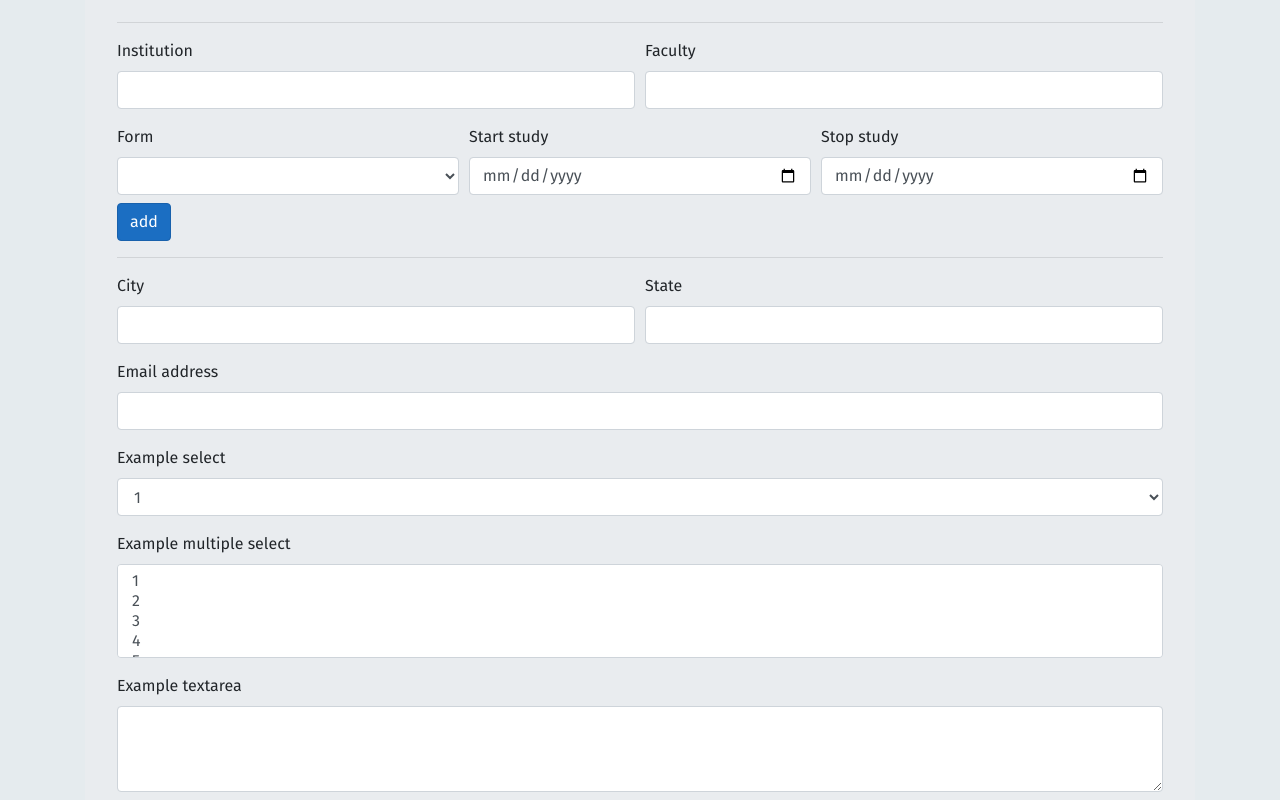
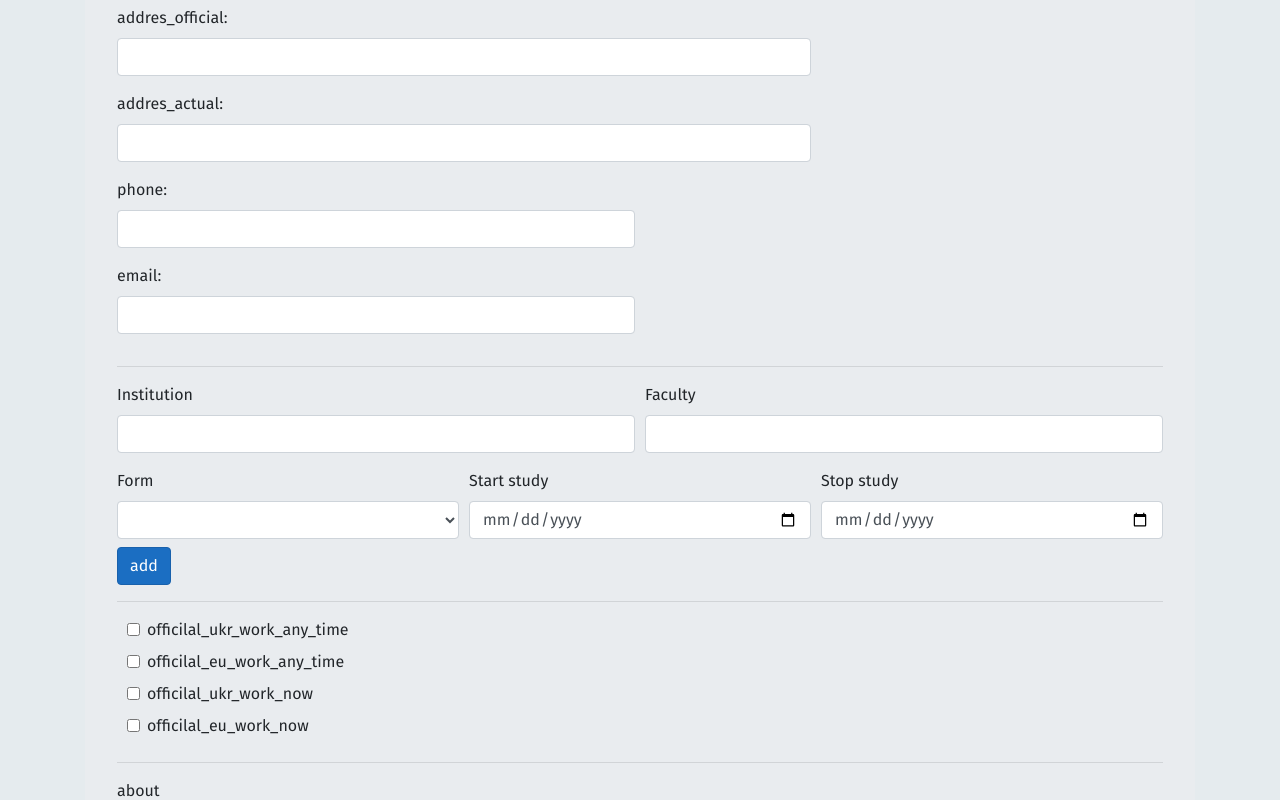
Before and after one commit to Vladi40kif/workEU, an Angular app in the folder EU_Work/ClientApp/: page /work in a window 1280 px wide. Shown: the part 480-1280 px from the top of the page. Built offline with nearby package versions, Linux system fonts and the light colour scheme; a web font is replaced by a local one.

Commit message:
work form partly end, need validation and send data to server

```diff
--- a/EU_Work/ClientApp/src/app/work/work.component.html
+++ b/EU_Work/ClientApp/src/app/work/work.component.html
@@ -24,6 +24,35 @@
       </div>
     </div>
 
+    <div class="form-row">
+      <div class="col-md-8 mb-3">
+        <label for="addres_official">addres_official:</label>
+        <input type="text" class="form-control" id="addres_official" formControlName="addres_official">
+      </div>
+    </div>
+
+    <div class="form-row">
+      <div class="col-md-8 mb-3">
+        <label for="addres_actual">addres_actual:</label>
+        <input type="text" class="form-control" id="addres_actual" formControlName="addres_actual">
+      </div>
+    </div>
+
+    <div class="form-row">
+      <div class="col-md-6 mb-3">
+        <label for="phone">phone:</label>
+        <input type="text" class="form-control" id="phone" formControlName="phone">
+      </div>
+    </div>
+
+    <div class="form-row">
+      <div class="col-md-6 mb-3">
+        <label for="email">email:</label>
+        <input type="text" class="form-control" id="email" formControlName="email">
+      </div>
+    </div>
+
+    <div>
       <div *ngFor="let i of this.service.model.Form.controls['educations']['controls']; let ind = index">
         <hr />
         <form [formGroup] = "i">
@@ -64,48 +93,45 @@
 
       <button class="btn btn-primary" (click)="this.service.addEducations()" >add</button>
       <hr />
+    </div>
 
     <div class="form-row">
-      <div class="col-md-6 mb-3">
-        <label for="validationCustom03">City</label>
-        <input type="text" class="form-control" >
+      <div class="form-check">
+        <div class="col-md-4 mb-2">
+          <input class="form-check-input" type="checkbox" value="" id="officilal_ukr_work_any_time"  formControlName="officilal_ukr_work_any_time">
+          <label class="form-check-label" for="officilal_ukr_work_any_time">
+            officilal_ukr_work_any_time
+          </label>
         </div>
-      <div class="col-md-6 mb-3">
-        <label for="validationCustom04">State</label>
-        <input type="text" class="form-control">
+        <div class="col-md-4 mb-2">
+          <input class="form-check-input" type="checkbox" value="" id="officilal_eu_work_any_time"  formControlName="officilal_eu_work_any_time">
+          <label class="form-check-label" for="officilal_eu_work_any_time">
+            officilal_eu_work_any_time
+          </label>
+        </div>
+        <div class="col-md-4 mb-2">
+          <input class="form-check-input" type="checkbox" value="" id="officilal_ukr_work_now"  formControlName="officilal_ukr_work_now">
+          <label class="form-check-label" for="officilal_ukr_work_now">
+            officilal_ukr_work_now
+          </label>
+        </div>
+        <div class="col-md-4 mb-2">
+          <input class="form-check-input" type="checkbox" value="" id="officilal_eu_work_now"  formControlName="officilal_eu_work_now">
+          <label class="form-check-label" for="officilal_eu_work_any_time">
+            officilal_eu_work_now
+          </label>
+        </div>
       </div>
     </div>
 
+    <hr>
+
     <div class="form-group">
-        <label for="exampleFormControlInput1">Email address</label>
-        <input type="email" class="form-control" >
-      </div>
-      <div class="form-group">
-        <label for="exampleFormControlSelect1">Example select</label>
-        <select class="form-control">
-          <option>1</option>
-          <option>2</option>
-          <option>3</option>
-          <option>4</option>
-          <option>5</option>
-        </select>
+      <label for="about">about</label>
+      <textarea class="form-control"  rows="3" formControlName="about"></textarea>
     </div>
 
-      <div class="form-group">
-        <label for="exampleFormControlSelect2">Example multiple select</label>
-        <select multiple class="form-control" >
-          <option>1</option>
-          <option>2</option>
-          <option>3</option>
-          <option>4</option>
-          <option>5</option>
-        </select>
-      </div>
-
-      <div class="form-group">
-        <label for="exampleFormControlTextarea1">Example textarea</label>
-        <textarea class="form-control"  rows="3"></textarea>
-      </div>
+    <hr>
 
     <div class="form-group">
       <div class="form-check">
```
Lines whose indentation alone changed are shown as unchanged.
